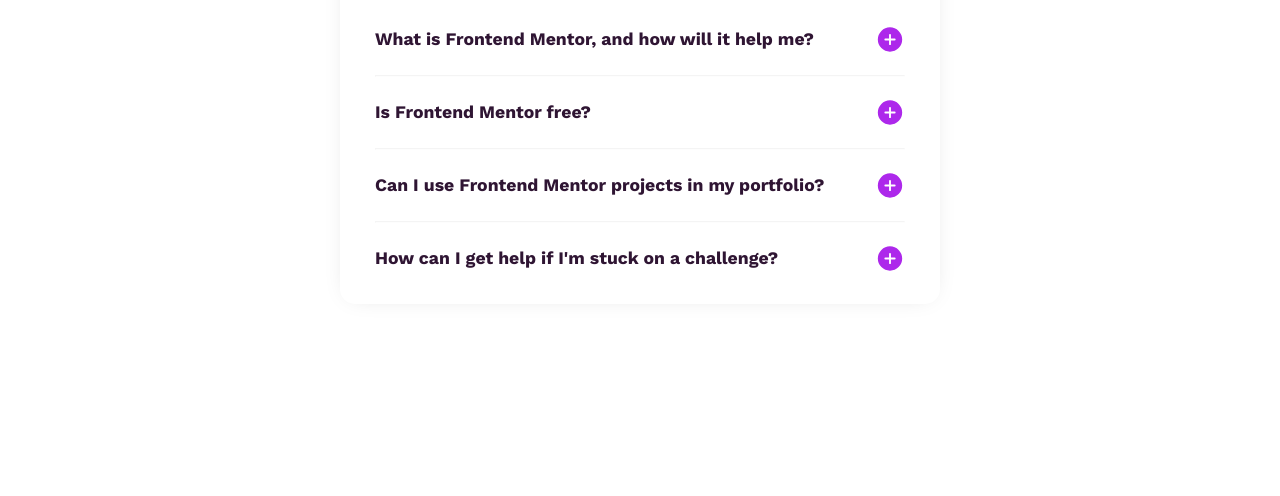
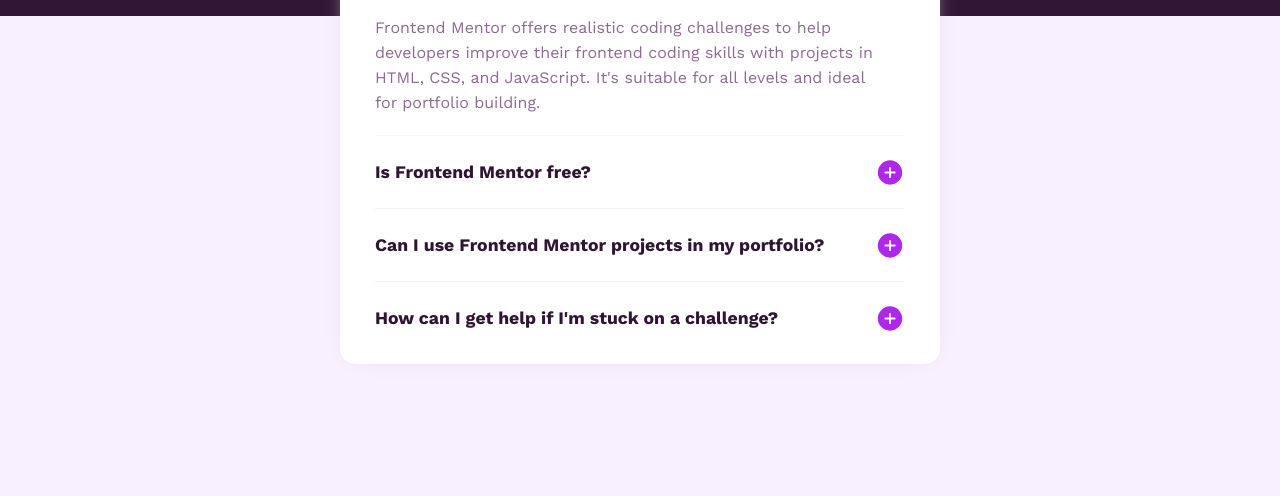
Before and after one commit to tAndreii/faq-accordion-challenge, a plain HTML site: page index.html in a window 1280 px wide. Shown: the part 304-800 px from the top of the page. Drawn offline with Linux system fonts and the light colour scheme.

Commit message:
second commit

```diff
--- a/index.html
+++ b/index.html
@@ -23,42 +23,42 @@
         <h1 class="title">FAQs</h1>
       </div>
       <div class="question-section">
-        <section class="question-1 question" onclick="expand()">
-          <div class="top">
+        <details open>
+          <summary>
             <h3>What is Frontend Mentor, and how will it help me?</h3>
-            <img src="./assets/images/icon-plus.svg" alt="plus icon">
-          </div>
-          <p class="response">Frontend Mentor offers realistic coding challenges to help developers improve their
+            <img src="./assets/images/icon-minus.svg" class="plus-minus-icon" alt="plus icon">
+          </summary>
+          <p class="answer answer-1">Frontend Mentor offers realistic coding challenges to help developers improve their
             frontend coding skills with projects in HTML, CSS, and JavaScript. It's suitable for
             all levels and ideal for portfolio building.</p>
-        </section>
+        </details>
         <hr>
-        <section class="question-2 question" onclick="expand()">
-          <div class="top">
+        <details>
+          <summary>
             <h3>Is Frontend Mentor free?</h3>
-            <img src="./assets/images/icon-plus.svg" alt="plus icon">
-          </div>
-          <p class="response">Yes, Frontend Mentor offers both free and premium coding challenges, with the free
+            <img src="./assets/images/icon-plus.svg" class="plus-minus-icon" alt="plus icon">
+          </summary>
+          <p class="answer">Yes, Frontend Mentor offers both free and premium coding challenges, with the free
             option providing access to a range of projects suitable for all skill levels.</p>
-        </section>
+        </details>
         <hr>
-        <section class="question-3 question" onclick="expand()">
-          <div class="top">
+        <details>
+          <summary>
             <h3>Can I use Frontend Mentor projects in my portfolio?</h3>
-            <img src="./assets/images/icon-plus.svg" alt="plus icon">
-          </div>
-          <p class="response">Yes, you can use projects completed on Frontend Mentor in your portfolio. It's an excellent
+            <img src="./assets/images/icon-plus.svg" class="plus-minus-icon" alt="plus icon">
+          </summary>
+          <p class="answer">Yes, you can use projects completed on Frontend Mentor in your portfolio. It's an excellent
             way to showcase your skills to potential employers!</p>
-        </section>
+        </details>
         <hr>
-        <section class="question-4 question" onclick="expand()">
-          <div class="top">
+        <details class="question-4">
+          <summary>
             <h3>How can I get help if I'm stuck on a challenge?</h3>
-            <img src="./assets/images/icon-plus.svg" alt="plus icon">
-          </div>
-          <p class="response">The best place to get help is inside Frontend Mentor's Discord community. There's a help
+            <img src="./assets/images/icon-plus.svg" class="plus-minus-icon" alt="plus icon">
+          </summary>
+          <p class="answer">The best place to get help is inside Frontend Mentor's Discord community. There's a help
             channel where you can ask questions and seek support from other community members.</p>
-        </section>
+        </details>
       </div>
     </div>
   </main>
--- a/index.js
+++ b/index.js
@@ -1,16 +1,17 @@
-console.log('Script works fine!')
+console.log('Script works fine!');
 
+const questions = document.querySelectorAll('details');
 
-let question = document.querySelector('.question');
+questions.forEach(question => {
 
-let expand = () => {
-    let response = question.querySelector('.response')
-    let img = question.querySelector('img')
-    if (response.style.display === "none") {
-        response.style.display = "flex"
-        img.src = "./assets/images/icon-minus.svg"
-    } else {
-        response.style.display = "none"
-        img.src = "./assets/images/icon-plus.svg"
-    }
-};
+    const toggler = question.querySelector('summary');
+    const icon = toggler.querySelector('.plus-minus-icon')
+
+    toggler.addEventListener('click', () => {
+        if (toggler.parentElement.hasAttribute("open")) {
+            icon.src = "./assets/images/icon-plus.svg"
+        } else {
+            icon.src = "./assets/images/icon-minus.svg"
+        }
+    });
+});
--- a/style.css
+++ b/style.css
@@ -33,6 +33,13 @@
     opacity: 0.1;
 }
 
+body {
+    background-color: hsl(275, 100%, 97%);
+    background-image: url('./assets/images/background-pattern-mobile.svg');
+    background-repeat: repeat-x;
+    z-index: -1;
+}
+
 .main-container {
     height: 100vh;
     display: flex;
@@ -43,6 +50,7 @@
 .container {
     border-radius: 8px;
     box-shadow: 0px 0px 25px -10px #d4d4d4;
+    background-color: white;
     padding: 25px 20px 20px 20px;
     min-width: 340px;
     max-width: 340px;
@@ -70,35 +78,35 @@
     margin: 20px 0px;
 }
 
-.question {
+details {
     display: flex;
     flex-direction: column;
     color: hsl(292, 42%, 14%);
 }
 
-.question:hover {
+summary:hover {
     color: hsl(293, 60%, 49%);
     cursor: pointer;
 }
 
-.top {
+summary {
     display: flex;
     justify-content: space-between;
     align-items: center;
 }
 
-.question .top h3 {
+details summary h3 {
     font-size: 1.1rem;
     flex-basis: 80%;
 }
 
-.response {
-    display: none;
+.answer {
+    display: flex;
     font-size: 0.9rem;
     margin-top: 20px;
     padding-right: 20px;
     color: hsl(292, 16%, 49%);
-    line-height: 20px;
+    line-height: 25px;
 }
 
 .question-4 {
@@ -106,6 +114,12 @@
 }
 
 @media (min-width: 800px) {
+    body {
+        background-color: hsl(275, 100%, 97%);
+        background-image: url('./assets/images/background-pattern-desktop.svg');
+        z-index: -1;
+    }
+
     .container {
         border-radius: 15px;
         min-width: 600px;
@@ -121,11 +135,11 @@
         font-size: 3rem;
     }
 
-    .question .top h3 {
+    details summary h3 {
         flex-basis: 90%;
     }
 
-    .response {
+    .answer {
         font-size: 1rem;
     }
 }
```
